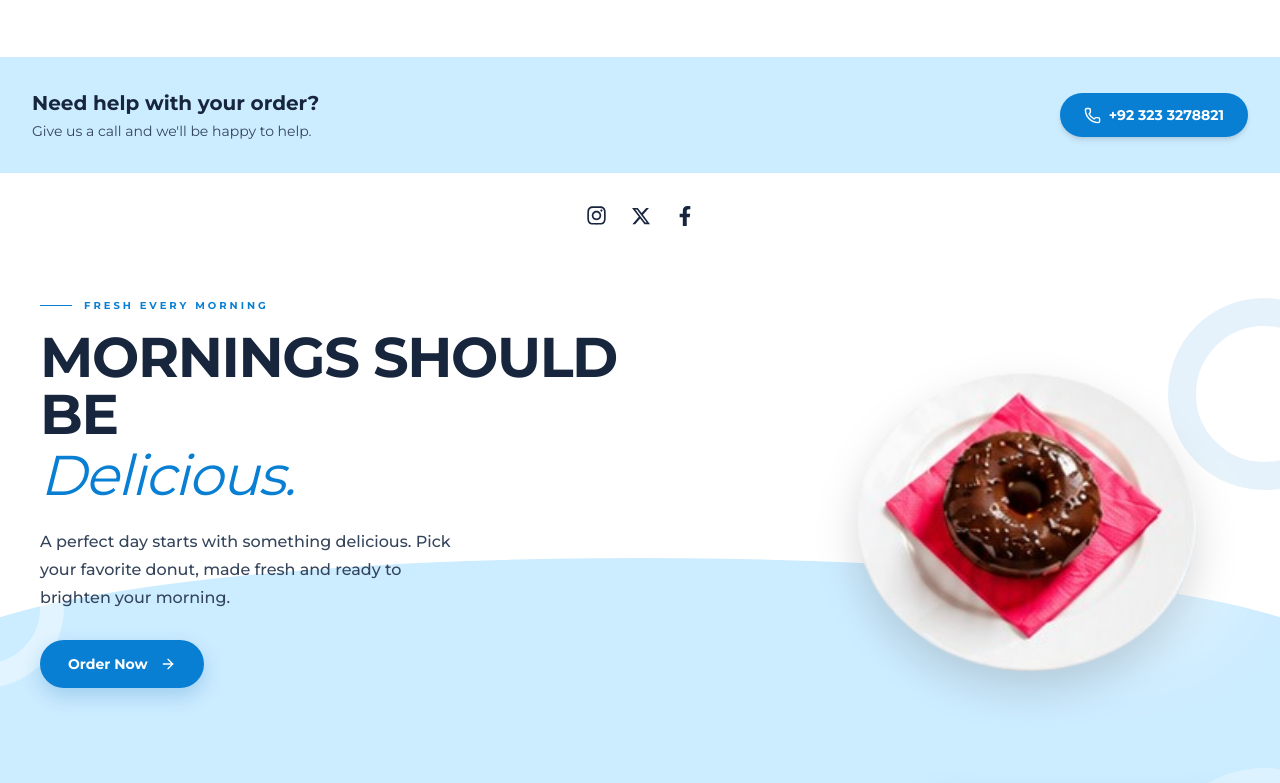
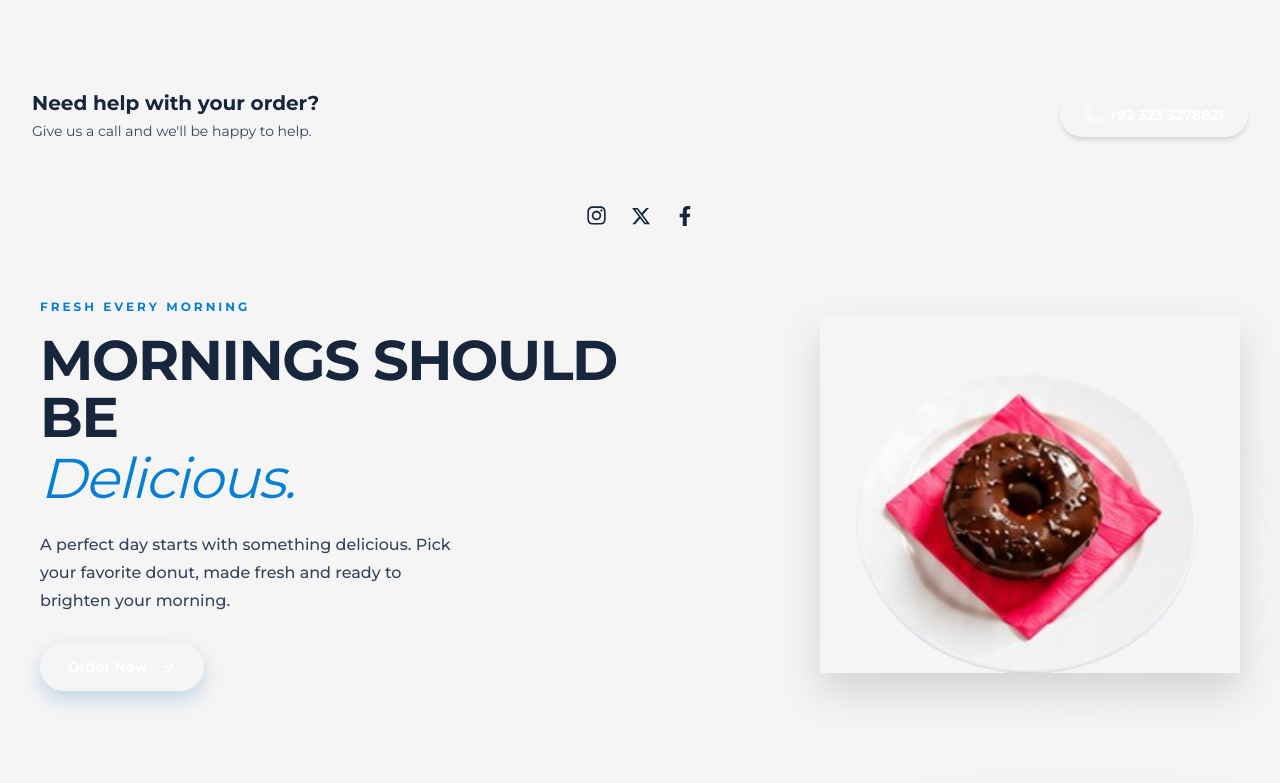
Before and after one commit to ibrahimworkshop2008-svg/Frontend-Bon-Bon-Vercel, a React (Vite) app: page /contact in a window 1280 px wide. Shown: the part 1206-1989 px from the top of the page. Built offline with nearby package versions, Linux system fonts and the light colour scheme.

Commit message:
Change font

```diff
--- a/src/componets/MorningDelicious.jsx
+++ b/src/componets/MorningDelicious.jsx
@@ -109,9 +109,8 @@ const MorningDelicious = () => {
 
             <div className="mb-4 flex items-center gap-3">
 
-              <span className="h-px w-8 bg-[#087fd3]" />
 
-              <span className="text-[10px] font-bold uppercase tracking-[3px] text-[#087fd3]">
+              <span className="text-[12px] font-bold uppercase tracking-[3px] text-[#087fd3]">
                 Fresh every morning
               </span>
 
--- a/src/index.css
+++ b/src/index.css
@@ -2,6 +2,7 @@
 
 * {
   font-family: "Montserrat", sans-serif;
+  background-color: whitesmoke;
 }
 
 
--- a/src/pages/Menu.jsx
+++ b/src/pages/Menu.jsx
@@ -96,16 +96,15 @@ const Menu = () => {
           <div className="max-w-2xl">
 
             <div className="mb-4 flex items-center gap-3">
-              <span className="h-[1px] w-8 bg-[#087fd3]" />
 
-              <p className="text-[11px] font-bold uppercase tracking-[3px] text-[#087fd3]">
+              <p className="text-[13px] font-bold uppercase tracking-[3px] text-[#087fd3]">
                 Freshly made
               </p>
             </div>
 
-            <h2 className="font-serif text-4xl leading-[1.05] tracking-tight text-[#17253d] sm:text-5xl lg:text-6xl">
+            <h2 className="font-['Bebas_Neue'] text-4xl leading-[1.05] tracking-tight text-[#17253d] sm:text-5xl lg:text-6xl">
               Something sweet
-              <span className="block italic font-normal text-[#087fd3]">
+              <span className="block font-normal text-[#087fd3]">
                 for every mood.
               </span>
             </h2>
@@ -245,7 +244,7 @@ const Menu = () => {
                         PRODUCT IMAGE
                     ==================================== */}
 
-                    <div className="relative overflow-hidden rounded-[28px] bg-[#f1f7fa]">
+                    <div className="relative overflow-hidden rounded-[28px] bg-white">
 
                       {/* Product number */}
 
```
